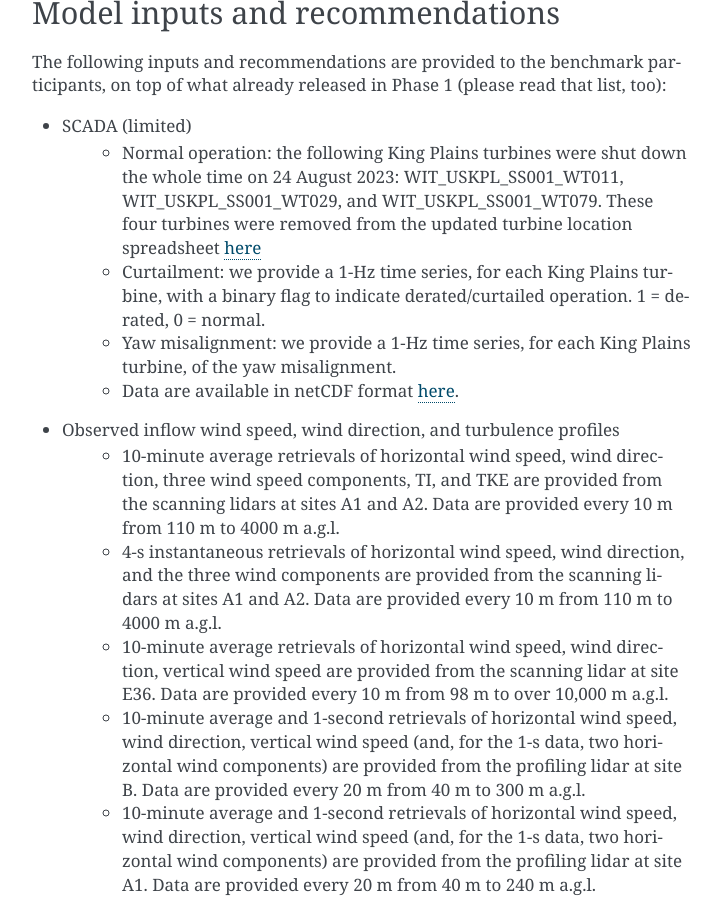
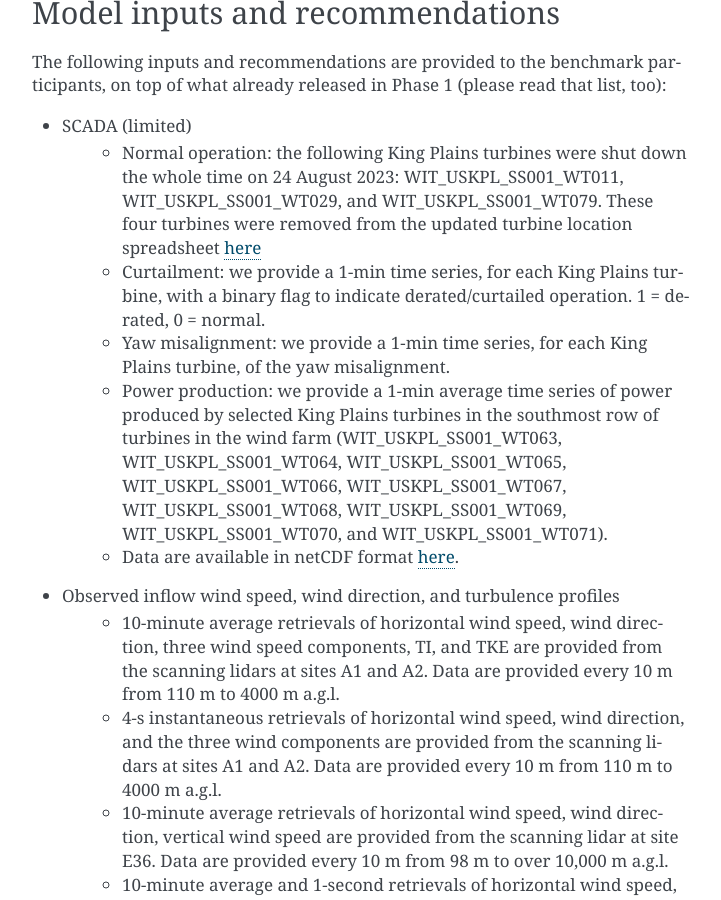
Before and after one commit to alizaoa/awaken_benchmark, a Sphinx documentation site: the page built from source/phase2.rst, in a window 1280 px wide and 900 px high, scrolled down 858 px. Shown: the whole window, without its empty margins (388-1109 px from the left). Built offline with Sphinx 7.4.7, drawn with Linux system fonts in a browser that asks for light colours.

Commit message:
Phase 2 SCADA

```diff
--- a/source/phase2.rst
+++ b/source/phase2.rst
@@ -50,8 +50,9 @@ The following inputs and recommendations are provided to the benchmark participa
 
 - SCADA (limited)
     - Normal operation: the following King Plains turbines were shut down the whole time on 24 August 2023: WIT_USKPL_SS001_WT011, WIT_USKPL_SS001_WT029, and WIT_USKPL_SS001_WT079. These four turbines were removed from the updated turbine location spreadsheet `here <https://app.box.com/s/4p0mduqdkp0555sf7mhtuui53exkegt2>`_
-    - Curtailment: we provide a 1-Hz time series, for each King Plains turbine, with a binary flag to indicate derated/curtailed operation. 1 = derated, 0 = normal.
-    - Yaw misalignment: we provide a 1-Hz time series, for each King Plains turbine, of the yaw misalignment.
+    - Curtailment: we provide a 1-min time series, for each King Plains turbine, with a binary flag to indicate derated/curtailed operation. 1 = derated, 0 = normal.
+    - Yaw misalignment: we provide a 1-min time series, for each King Plains turbine, of the yaw misalignment.
+    - Power production: we provide a 1-min average time series of power produced by selected King Plains turbines in the southmost row of turbines in the wind farm (WIT_USKPL_SS001_WT063, WIT_USKPL_SS001_WT064, WIT_USKPL_SS001_WT065, WIT_USKPL_SS001_WT066, WIT_USKPL_SS001_WT067, WIT_USKPL_SS001_WT068, WIT_USKPL_SS001_WT069, WIT_USKPL_SS001_WT070, and WIT_USKPL_SS001_WT071).
     - Data are available in netCDF format `here <https://app.box.com/s/x7qm7vty8o3y6gnpathsg9e4wqxhftjh>`_.
 
 - Observed inflow wind speed, wind direction, and turbulence profiles
```
Also changed, not shown: 5 other files.
